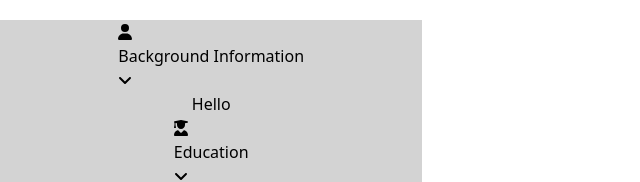
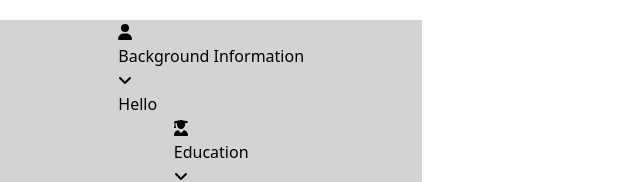
Before and after one commit to shannoj/resume-app, a React (Vite) app in the folder resume-app/: page / in a window 1280 px wide. Both pictures are taken after a click on the icon 125 px from the left and 80 px from the top of the page. Shown: the top 182 px of the page, without its empty margins (0-640 px from the left). Built offline with nearby package versions, Linux system fonts and the light colour scheme.

Commit message:
fixing drop down function

```diff
--- a/resume-app/src/components/Dropdown.tsx
+++ b/resume-app/src/components/Dropdown.tsx
@@ -35,8 +35,8 @@ function Dropdown({ title, children, children2 }: Props) {
             onClick={ToggleDropdown}
           ></FontAwesomeIcon>
         </div>
+        {IsOpen && <div>{children2}</div>}
       </div>
-      {IsOpen && <div>{children2}</div>}
     </>
   );
 }
```
